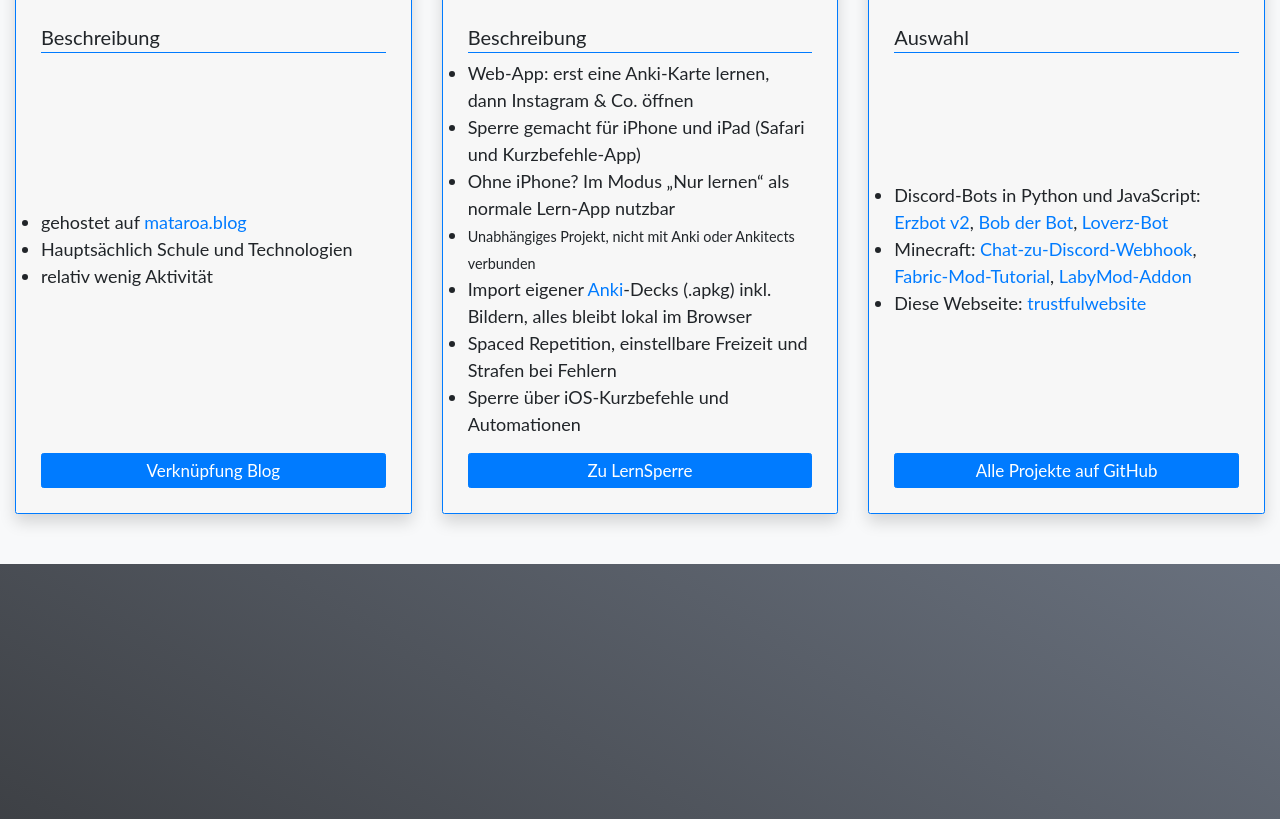
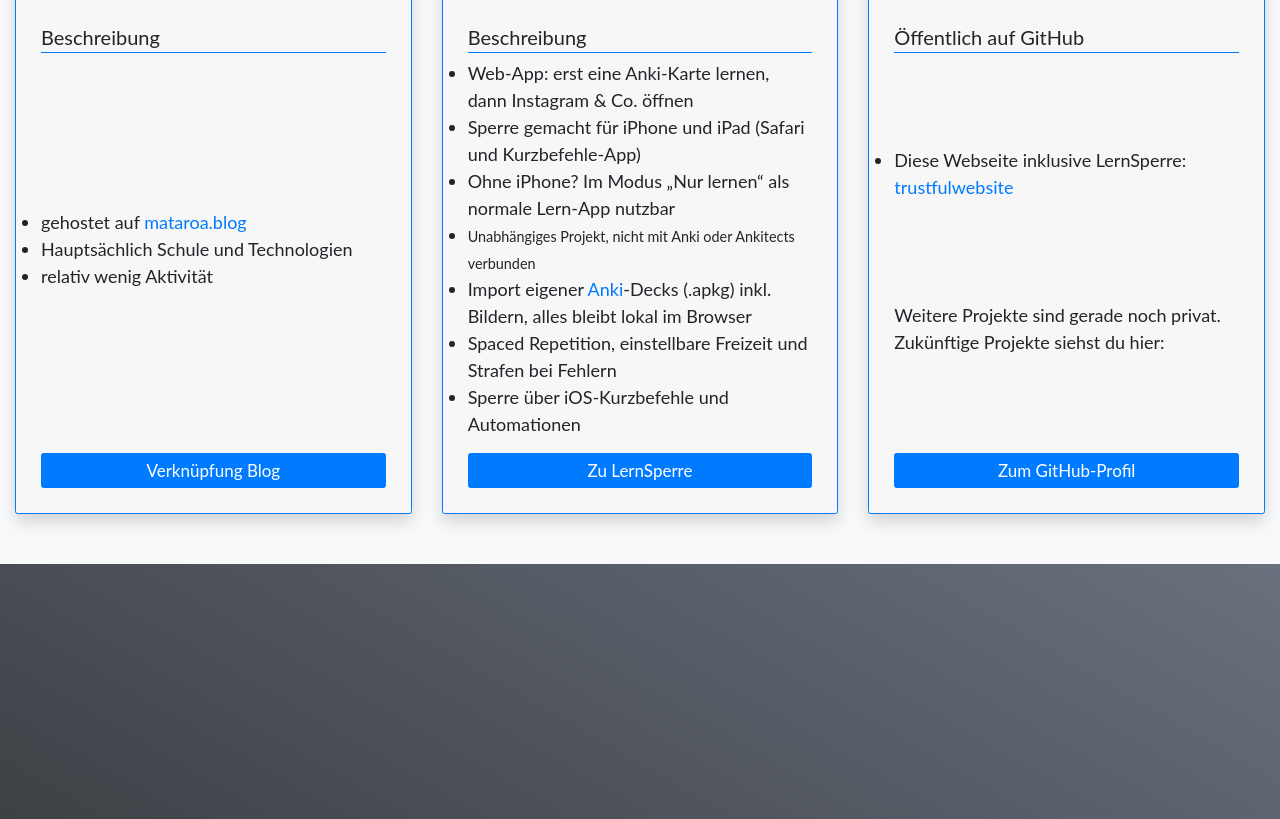
Before and after one commit to janiktest/trustfulwebsite, a plain HTML site: page index.html in a window 1280 px wide. Shown: the part 1412-2231 px from the top of the page. Drawn offline with Linux system fonts and the light colour scheme.

Commit message:
Startseite: private Repos entfernt, Hinweis auf zukünftige Projekte
Co-Authored-By: Claude Opus 5.5 <noreply@anthropic.com>
Claude-Session: https://claude.ai/code/session_01QLtQbDnUBSTu51ArZqvife

```diff
--- a/index.html
+++ b/index.html
@@ -85,13 +85,12 @@
                     <img src="images/github_profile.PNG" class="card-img card-img-top"
                         alt="Bildschirmfoto des GitHub Profiles">
                     <div class="card-body">
-                        <div class="card-title">Auswahl</div>
+                        <div class="card-title">Öffentlich auf GitHub</div>
                         <ul class="technologies">
-                            <li>Discord-Bots in Python und JavaScript: <a target="_blank" href="https://github.com/janiktest/erzbotv2">Erzbot v2</a>, <a target="_blank" href="https://github.com/janiktest/DiscordBob-der-Bot">Bob der Bot</a>, <a target="_blank" href="https://github.com/janiktest/Loverz-Bot">Loverz-Bot</a></li>
-                            <li>Minecraft: <a target="_blank" href="https://github.com/janiktest/MinecraftChatToDiscordWebhook">Chat-zu-Discord-Webhook</a>, <a target="_blank" href="https://github.com/janiktest/Fabric-Tutorial-1.18.1">Fabric-Mod-Tutorial</a>, <a target="_blank" href="https://github.com/janiktest/labyaddon">LabyMod-Addon</a></li>
-                            <li>Diese Webseite: <a target="_blank" href="https://github.com/janiktest/trustfulwebsite">trustfulwebsite</a></li>
+                            <li>Diese Webseite inklusive LernSperre: <a target="_blank" href="https://github.com/janiktest/trustfulwebsite">trustfulwebsite</a></li>
                         </ul>
-                        <a target="_blank" href="https://github.com/janiktest?tab=repositories" class="card-btn btn btn-primary">Alle Projekte auf GitHub</a>
+                        <p>Weitere Projekte sind gerade noch privat. Zukünftige Projekte siehst du hier:</p>
+                        <a target="_blank" href="https://github.com/janiktest" class="card-btn btn btn-primary">Zum GitHub-Profil</a>
                     </div>
                 </div>
 
```
